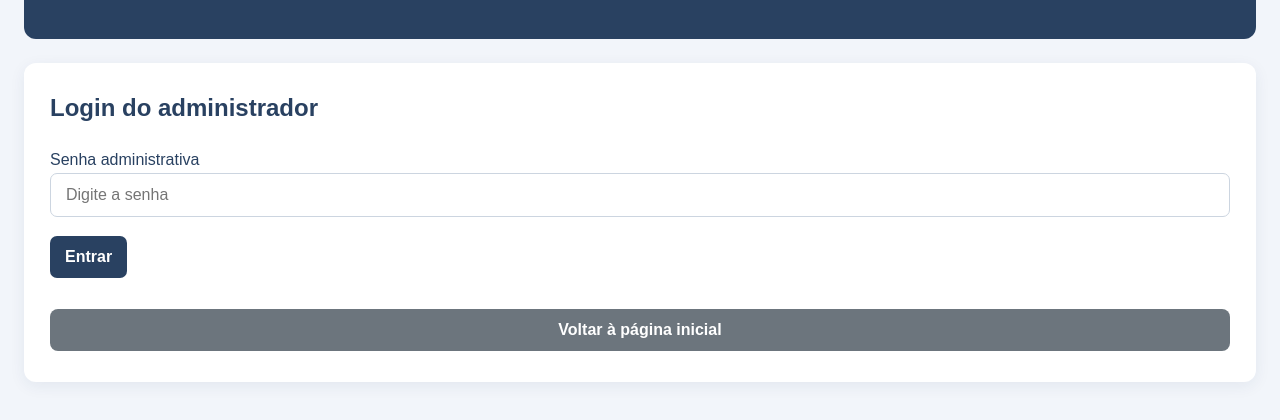
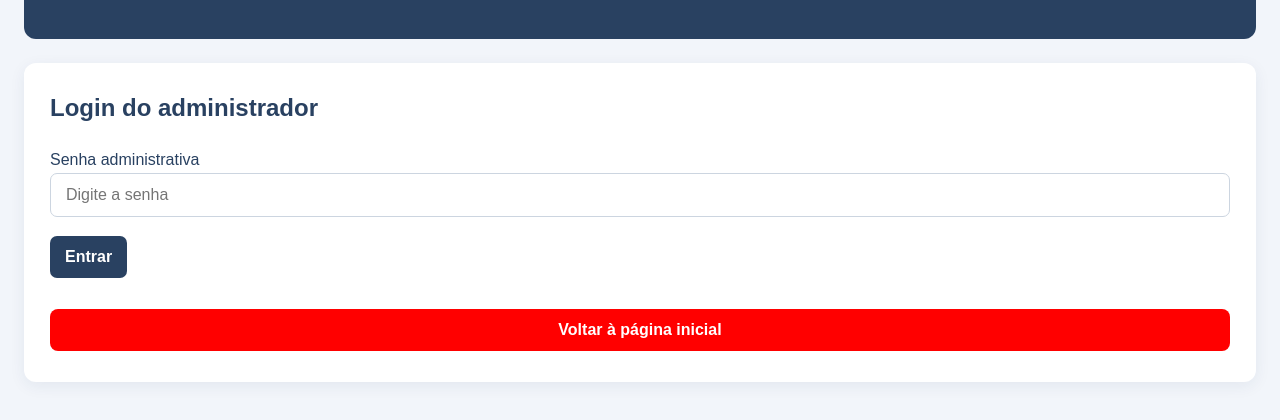
Before and after one commit to Rafael-Ponchek/DataVotoCesf, a plain HTML site: page admin.html in a window 1280 px wide. Shown: the part 146-566 px from the top of the page. Drawn offline with Linux system fonts and the light colour scheme.

Commit message:
Update admin.html

```diff
--- a/admin.html
+++ b/admin.html
@@ -187,7 +187,7 @@
             width: 100%;
             padding: 12px;
             margin-top: 10px;
-            background-color: #6c757d;
+            background-color: red;
             color: white;
             border: none;
             border-radius: 8px;
```
